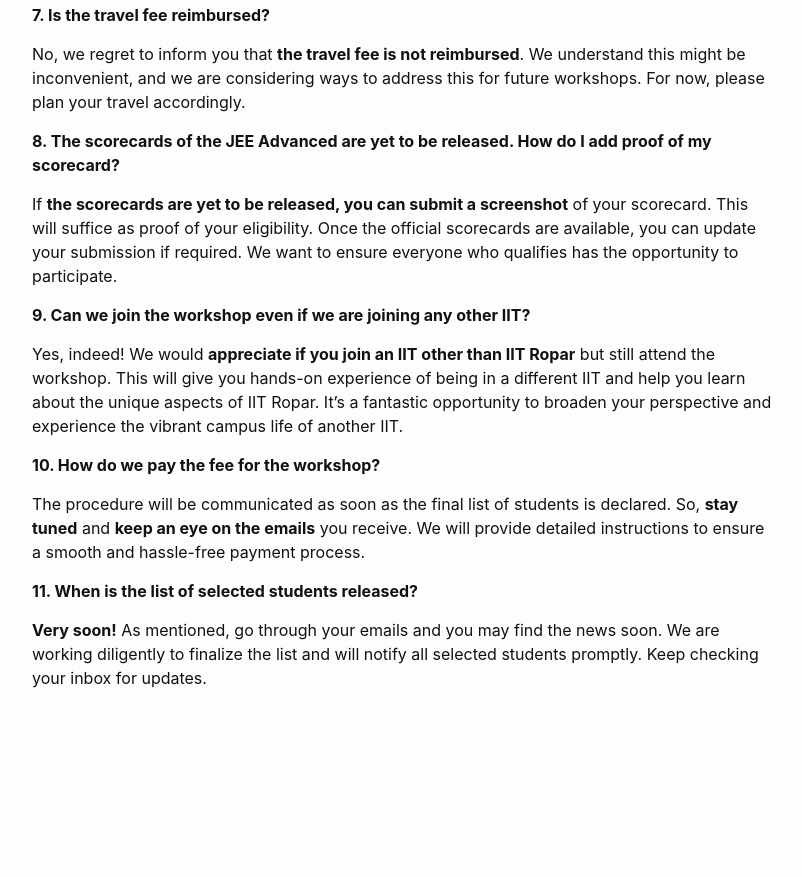
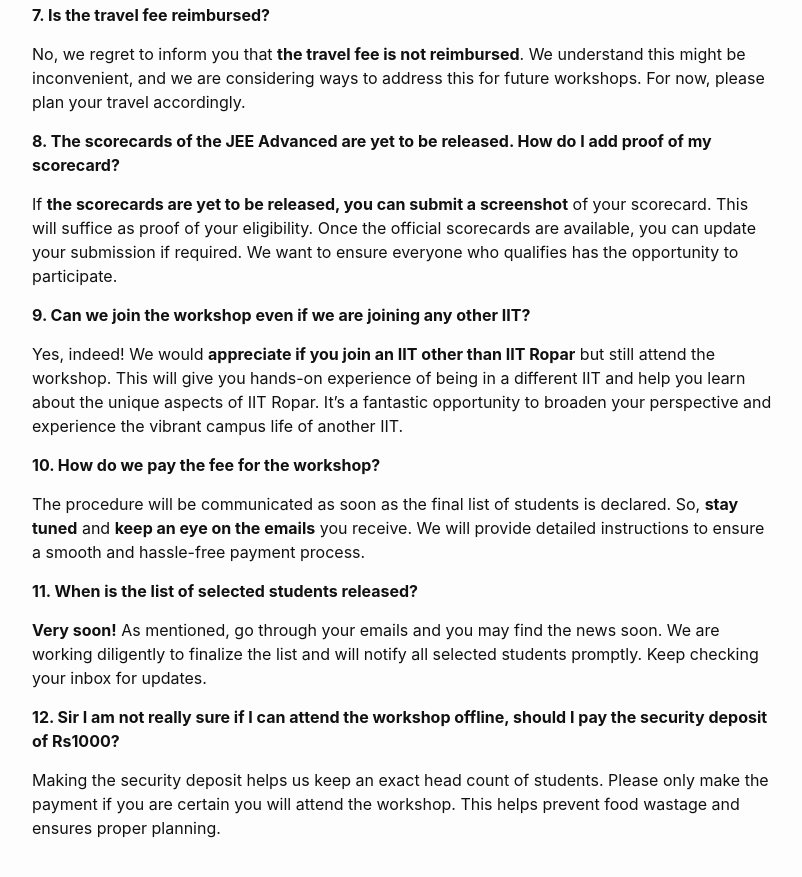
Before and after one commit to sudarshansudarshan/swagatam, a Jekyll site: the page built from Faq.md, in a window 1280 px wide and 900 px high, scrolled down 917 px. Shown: the top 877 px of the window, without its empty margins (238-1040 px from the left). Built offline with Jekyll 4.4.1, drawn with Linux system fonts in a browser that asks for light colours; before the commit the page ends 1667 px from its top, so only the background shows below that.

Commit message:
Update Faq.md

```diff
--- a/Faq.md
+++ b/Faq.md
@@ -48,3 +48,7 @@ The procedure will be communicated as soon as the final list of students is decl
 **11. When is the list of selected students released?**
 
 **Very soon!** As mentioned, go through your emails and you may find the news soon. We are working diligently to finalize the list and will notify all selected students promptly. Keep checking your inbox for updates.
+
+**12. Sir I am not really sure if I can attend the workshop offline, should I pay the security deposit of Rs1000?**
+
+Making the security deposit helps us keep an exact head count of students. Please only make the payment if you are certain you will attend the workshop. This helps prevent food wastage and ensures proper planning.
```
